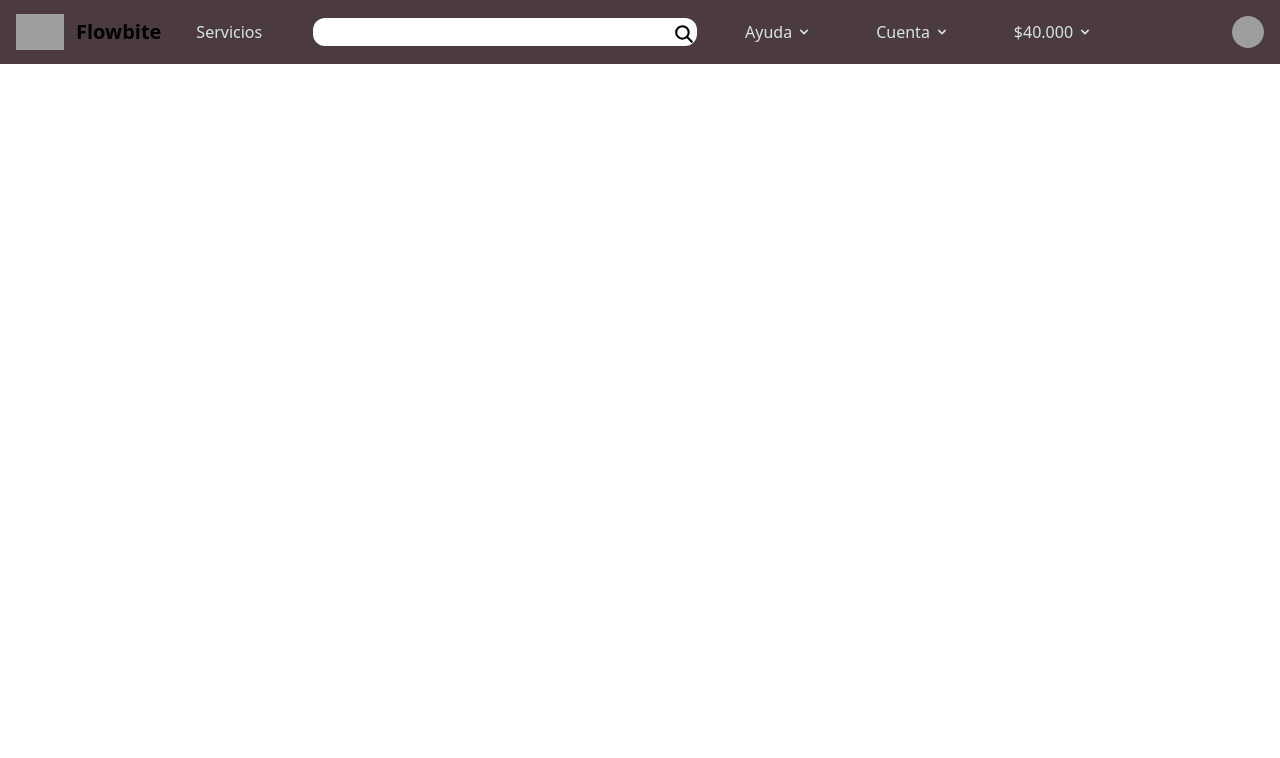
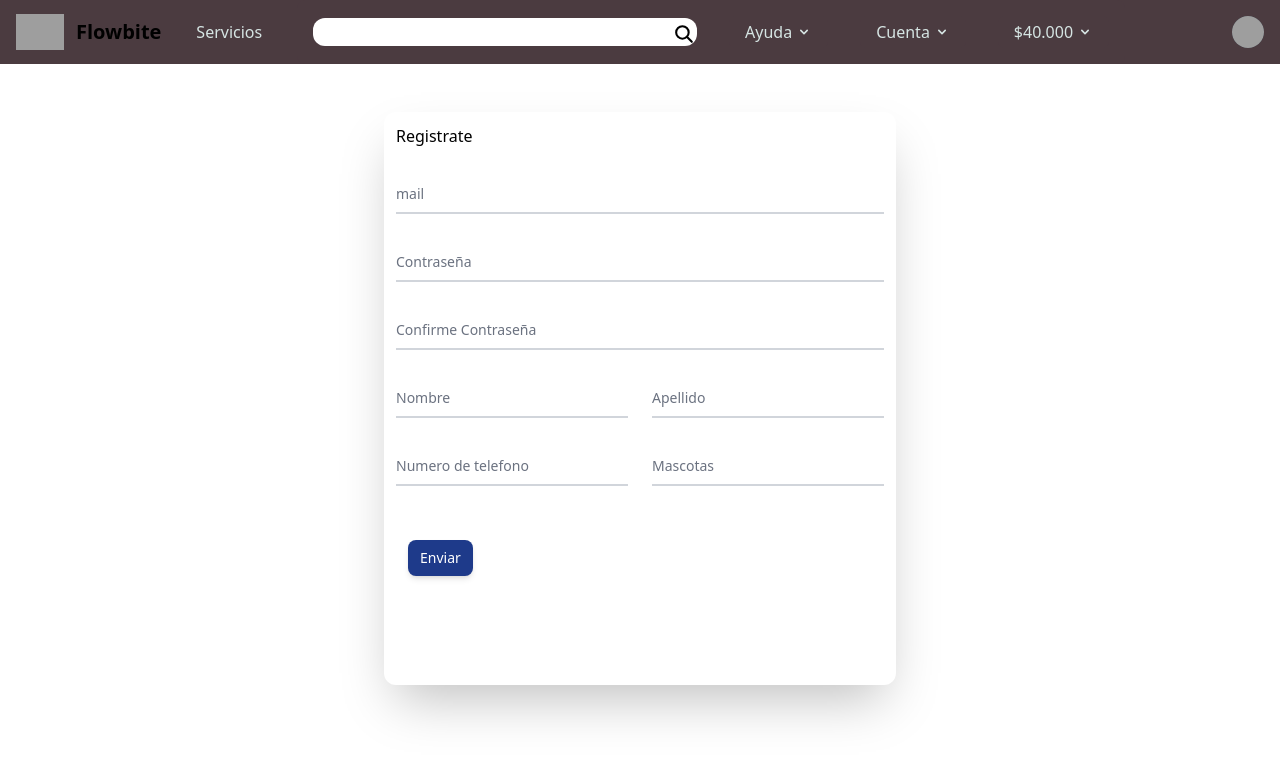
Before and after one commit to PetFriendlyUniverse/Henry-Pf, a React (Vite) app in the folder client/: page /register in a window 1280 px wide. Before the commit this address had no page. Shown: the top 758 px of the page. Built offline with nearby package versions, Linux system fonts and the light colour scheme; grey boxes are pictures that could not be loaded.

Commit message:
aprueben y no jodan loco

```diff
--- a/client/src/App.jsx
+++ b/client/src/App.jsx
@@ -4,6 +4,7 @@ import Landing from "./pages/Landing/Landing";
 import ProductDetail from "./pages/ecommerce/ProductDetail/ProductDetail";
 import ShoppingCart from "./pages/ecommerce/ShoppingCart/ShoppingCart";
 import Checkout from "./pages/ecommerce/Checkout/Checkout";
+import FormProfile from "./pages/ecommerce/Forms/FormProfile/FormProfile";
 import Profile from "./pages/ecommerce/Profile/Profile";
 import NotFound from "./components/NotFound/NotFound";
 
@@ -21,6 +22,7 @@ function App() {
         <Route path="/shop/detail/:id" element={<ProductDetail />} />
         <Route path="/shop/shoppingcart" element={<ShoppingCart />} />
         <Route path="/shop/checkout" element={<Checkout />} />
+        <Route path="/register" element={<FormProfile />} />
         <Route path="/profile" element={<Profile />} />
         <Route path="*" element={<NotFound />} />
       </Routes>
--- a/client/src/components/Button/LinkButton.jsx
+++ b/client/src/components/Button/LinkButton.jsx
@@ -1,6 +1,6 @@
 function LinkButton({ component }) {
   return (
-    <button className="focus:bg-blue-900 mx-3 rounded-lg bg-blue px-3 py-2 text-center text-sm font-medium text-white shadow-md hover:bg-blueHover">
+    <button className="mx-3 rounded-lg bg-blue-900 px-3 py-2 text-center text-sm font-medium text-white shadow-md hover:bg-blueHover focus:bg-blue-900">
       {component}
     </button>
   );
--- a/client/src/pages/ecommerce/Forms/FormProfile/FormProfile.jsx
+++ b/client/src/pages/ecommerce/Forms/FormProfile/FormProfile.jsx
@@ -1,10 +1,13 @@
+import axios from "axios";
 import { useState } from "react";
+
+import validationProfile from "../Validations/Profile";
 
 import LinkButton from "../../../../components/Button/LinkButton";
 
 function FormProfile() {
   const [form, setForm] = useState({
-    email: "",
+    mail: "",
     password: "",
     repeatPassword: "",
     name: "",
@@ -13,7 +16,7 @@ function FormProfile() {
     pets: [],
   });
   const [errors, setErrors] = useState({
-    email: "",
+    mail: "",
     password: "",
     name: "",
     lastname: "",
@@ -26,35 +29,36 @@ function FormProfile() {
       setForm({ ...form, [property]: [value] });
     } else {
       setForm({ ...form, [property]: value });
-      //setErrors({...errors, ...validation({[property]: [value]})})
+      setErrors({ ...errors, ...validationProfile({ [property]: [value] }) });
     }
-    console.log(form);
   };
   const handleSubmit = (e) => {
     e.preventDefault();
+    axios.post("user/create", form);
   };
   return (
-    <div className="mt-14 flex h-screen justify-center">
+    <div className="flex h-screen justify-center pt-28">
       <form
         onSubmit={handleSubmit}
-        className="rounded-xl p-3 shadow-2xl lg:h-2/3 lg:w-2/5"
+        className="rounded-xl p-3 shadow-2xl lg:h-5/6 lg:w-2/5"
       >
         <h3 className="mb-6">Registrate</h3>
         <div className="group relative z-0 mb-6 h-11 w-full">
           <input
             onChange={handleChange}
             type="text"
-            name="email"
-            value={form.email}
-            className="dark:focus:border-blue-500 focus:border-blue-600 peer block w-full appearance-none border-0 border-b-2 border-gray-300 bg-transparent py-2.5 px-0 text-sm text-gray-900 focus:outline-none focus:ring-0 dark:border-gray-600 "
+            name="mail"
+            value={form.mail}
+            className="peer block w-full appearance-none border-0 border-b-2 border-gray-300 bg-transparent py-2.5 px-0 text-sm text-gray-900  focus:outline-none focus:ring-0 dark:border-gray-600 dark:focus:border-gray-900 "
             placeholder=" "
+            autoComplete="off"
           />
-          <label className="peer-focus:text-blue-600 peer-focus:dark:text-blue-500 absolute top-3 -z-10 origin-[0] -translate-y-6 scale-75 transform text-sm text-gray-500 duration-300 peer-placeholder-shown:translate-y-0 peer-placeholder-shown:scale-100 peer-focus:left-0 peer-focus:-translate-y-6 peer-focus:scale-75 peer-focus:font-medium dark:text-gray-400">
-            Email
+          <label className="absolute top-3 -z-10 origin-[0] -translate-y-6 scale-75 transform text-sm text-gray-500 duration-300 peer-placeholder-shown:translate-y-0 peer-placeholder-shown:scale-100 peer-focus:left-0 peer-focus:-translate-y-6 peer-focus:scale-75 peer-focus:font-medium peer-focus:text-gray-900 dark:text-gray-400 peer-focus:dark:text-gray-900">
+            mail
           </label>
-          {!form.email ? null : (
+          {!form.mail ? null : (
             <div>
-              <p className="text-red">{`Por favor escribe un email valido`}</p>
+              <p className="text-red-700">{`Por favor escribe un mail valido`}</p>
             </div>
           )}
         </div>
@@ -64,19 +68,16 @@ function FormProfile() {
             type="text"
             name="password"
             value={form.password}
-            className="dark:focus:border-blue-500 focus:border-blue-600 peer block w-full appearance-none border-0 border-b-2 border-gray-300 bg-transparent py-2.5 px-0 text-sm text-gray-900 focus:outline-none focus:ring-0 dark:border-gray-600 "
+            className="peer block w-full appearance-none border-0 border-b-2 border-gray-300 bg-transparent py-2.5 px-0 text-sm text-gray-900 focus:border-gray-900 focus:outline-none focus:ring-0 dark:border-gray-600 dark:focus:border-gray-900 "
             placeholder=" "
-            required
+            autoComplete="off"
           />
-          <label
-            for="password"
-            className="peer-focus:text-blue-600 peer-focus:dark:text-blue-500 absolute top-3 -z-10 origin-[0] -translate-y-6 scale-75 transform text-sm text-gray-500 duration-300 peer-placeholder-shown:translate-y-0 peer-placeholder-shown:scale-100 peer-focus:left-0 peer-focus:-translate-y-6 peer-focus:scale-75 peer-focus:font-medium dark:text-gray-400"
-          >
+          <label className="absolute top-3 -z-10 origin-[0] -translate-y-6 scale-75 transform text-sm text-gray-500 duration-300 peer-placeholder-shown:translate-y-0 peer-placeholder-shown:scale-100 peer-focus:left-0 peer-focus:-translate-y-6 peer-focus:scale-75 peer-focus:font-medium peer-focus:text-gray-900 dark:text-gray-400 peer-focus:dark:text-gray-900">
             Contraseña
           </label>
-          {!form.email ? null : (
+          {!form.mail ? null : (
             <div>
-              <p className="text-red">{`Por favor escribe un email valido`}</p>
+              <p className="text-red-700">{`Por favor escribe un mail valido`}</p>
             </div>
           )}
         </div>
@@ -86,19 +87,16 @@ function FormProfile() {
             type="text"
             name="repeatPassword"
             value={form.repeatPassword}
-            className="dark:focus:border-blue-500 focus:border-blue-600 peer block w-full appearance-none border-0 border-b-2 border-gray-300 bg-transparent py-2.5 px-0 text-sm text-gray-900 focus:outline-none focus:ring-0 dark:border-gray-600 "
+            className="peer block w-full appearance-none border-0 border-b-2 border-gray-300 bg-transparent py-2.5 px-0 text-sm text-gray-900 focus:border-gray-900 focus:outline-none focus:ring-0 dark:border-gray-600 dark:focus:border-gray-900 "
             placeholder=" "
-            required
+            autoComplete="off"
           />
-          <label
-            for="repeatPassword"
-            className="peer-focus:text-blue-600 peer-focus:dark:text-blue-500 absolute top-3 -z-10 origin-[0] -translate-y-6 scale-75 transform text-sm text-gray-500 duration-300 peer-placeholder-shown:translate-y-0 peer-placeholder-shown:scale-100 peer-focus:left-0 peer-focus:-translate-y-6 peer-focus:scale-75 peer-focus:font-medium dark:text-gray-400"
-          >
+          <label className="absolute top-3 -z-10 origin-[0] -translate-y-6 scale-75 transform text-sm text-gray-500 duration-300 peer-placeholder-shown:translate-y-0 peer-placeholder-shown:scale-100 peer-focus:left-0 peer-focus:-translate-y-6 peer-focus:scale-75 peer-focus:font-medium peer-focus:text-gray-900 dark:text-gray-400 peer-focus:dark:text-gray-900">
             Confirme Contraseña
           </label>
-          {!form.email ? null : (
+          {!form.mail ? null : (
             <div>
-              <p className="text-red">{`Por favor escribe un email valido`}</p>
+              <p className="text-red-700">{`Por favor escribe un mail valido`}</p>
             </div>
           )}
         </div>
@@ -109,19 +107,16 @@ function FormProfile() {
               type="text"
               name="name"
               value={form.name}
-              className="dark:focus:border-blue-500 focus:border-blue-600 peer block w-full appearance-none border-0 border-b-2 border-gray-300 bg-transparent py-2.5 px-0 text-sm text-gray-900 focus:outline-none focus:ring-0 dark:border-gray-600 "
+              className="peer block w-full appearance-none border-0 border-b-2 border-gray-300 bg-transparent py-2.5 px-0 text-sm text-gray-900 focus:border-gray-900 focus:outline-none focus:ring-0 dark:border-gray-600 dark:focus:border-gray-900 "
               placeholder=" "
-              required
+              autoComplete="off"
             />
-            <label
-              for="name"
-              className="peer-focus:text-blue-600 peer-focus:dark:text-blue-500 absolute top-3 -z-10 origin-[0] -translate-y-6 scale-75 transform text-sm text-gray-500 duration-300 peer-placeholder-shown:translate-y-0 peer-placeholder-shown:scale-100 peer-focus:left-0 peer-focus:-translate-y-6 peer-focus:scale-75 peer-focus:font-medium dark:text-gray-400"
-            >
+            <label className="absolute top-3 -z-10 origin-[0] -translate-y-6 scale-75 transform text-sm text-gray-500 duration-300 peer-placeholder-shown:translate-y-0 peer-placeholder-shown:scale-100 peer-focus:left-0 peer-focus:-translate-y-6 peer-focus:scale-75 peer-focus:font-medium peer-focus:text-gray-900 dark:text-gray-400 peer-focus:dark:text-gray-900">
               Nombre
             </label>
-            {!form.email ? null : (
+            {!form.mail ? null : (
               <div>
-                <p className="text-red">{`Por favor escribe un email valido`}</p>
+                <p className="text-red-700">{`Por favor escribe un mail valido`}</p>
               </div>
             )}
           </div>
@@ -131,19 +126,16 @@ function FormProfile() {
               type="text"
               name="lastname"
               value={form.lastname}
-              className="dark:focus:border-blue-500 focus:border-blue-600 peer block w-full appearance-none border-0 border-b-2 border-gray-300 bg-transparent py-2.5 px-0 text-sm text-gray-900 focus:outline-none focus:ring-0 dark:border-gray-600 "
+              className="peer block w-full appearance-none border-0 border-b-2 border-gray-300 bg-transparent py-2.5 px-0 text-sm text-gray-900 focus:border-gray-900 focus:outline-none focus:ring-0 dark:border-gray-600 dark:focus:border-gray-900 "
               placeholder=" "
-              required
+              autoComplete="off"
             />
-            <label
-              for="lastname"
-              className="peer-focus:text-blue-600 peer-focus:dark:text-blue-500 absolute top-3 -z-10 origin-[0] -translate-y-6 scale-75 transform text-sm text-gray-500 duration-300 peer-placeholder-shown:translate-y-0 peer-placeholder-shown:scale-100 peer-focus:left-0 peer-focus:-translate-y-6 peer-focus:scale-75 peer-focus:font-medium dark:text-gray-400"
-            >
+            <label className="absolute top-3 -z-10 origin-[0] -translate-y-6 scale-75 transform text-sm text-gray-500 duration-300 peer-placeholder-shown:translate-y-0 peer-placeholder-shown:scale-100 peer-focus:left-0 peer-focus:-translate-y-6 peer-focus:scale-75 peer-focus:font-medium peer-focus:text-gray-900 dark:text-gray-400 peer-focus:dark:text-gray-900">
               Apellido
             </label>
-            {!form.email ? null : (
+            {!form.mail ? null : (
               <div>
-                <p className="text-red">{`Por favor escribe un email valido`}</p>
+                <p className="text-red-700">{`Por favor escribe un mail valido`}</p>
               </div>
             )}
           </div>
@@ -155,19 +147,16 @@ function FormProfile() {
               type="number"
               name="phone"
               value={form.phone}
-              className="dark:focus:border-blue-500 focus:border-blue-600 peer block w-full appearance-none border-0 border-b-2 border-gray-300 bg-transparent py-2.5 px-0 text-sm text-gray-900 focus:outline-none focus:ring-0 dark:border-gray-600 "
+              className="peer block w-full appearance-none border-0 border-b-2 border-gray-300 bg-transparent py-2.5 px-0 text-sm text-gray-900 focus:border-gray-900 focus:outline-none focus:ring-0 dark:border-gray-600 dark:focus:border-gray-900 "
               placeholder=" "
-              required
+              autoComplete="off"
             />
-            <label
-              for="phone"
-              className="peer-focus:text-blue-600 peer-focus:dark:text-blue-500 absolute top-3 -z-10 origin-[0] -translate-y-6 scale-75 transform text-sm text-gray-500 duration-300 peer-placeholder-shown:translate-y-0 peer-placeholder-shown:scale-100 peer-focus:left-0 peer-focus:-translate-y-6 peer-focus:scale-75 peer-focus:font-medium dark:text-gray-400"
-            >
+            <label className="absolute top-3 -z-10 origin-[0] -translate-y-6 scale-75 transform text-sm text-gray-500 duration-300 peer-placeholder-shown:translate-y-0 peer-placeholder-shown:scale-100 peer-focus:left-0 peer-focus:-translate-y-6 peer-focus:scale-75 peer-focus:font-medium peer-focus:text-gray-900 dark:text-gray-400 peer-focus:dark:text-gray-900">
               Numero de telefono
             </label>
-            {!form.email ? null : (
+            {!form.mail ? null : (
               <div>
-                <p className="text-red">{`Por favor escribe un email valido`}</p>
+                <p className="text-red-700">{`Por favor escribe un mail valido`}</p>
               </div>
             )}
           </div>
@@ -178,19 +167,16 @@ function FormProfile() {
               name="pets"
               value={form.pets}
               id="pets"
-              className="dark:focus:border-blue-500 focus:border-blue-600 peer block w-full appearance-none border-0 border-b-2 border-gray-300 bg-transparent py-2.5 px-0 text-sm text-gray-900 focus:outline-none focus:ring-0 dark:border-gray-600 "
+              className="peer block w-full appearance-none border-0 border-b-2 border-gray-300 bg-transparent py-2.5 px-0 text-sm text-gray-900 focus:border-gray-900 focus:outline-none focus:ring-0 dark:border-gray-600 dark:focus:border-gray-900 "
               placeholder=" "
-              required
+              autoComplete="off"
             />
-            <label
-              for="pet"
-              className="peer-focus:text-blue-600 peer-focus:dark:text-blue-500 absolute top-3 -z-10 origin-[0] -translate-y-6 scale-75 transform text-sm text-gray-500 duration-300 peer-placeholder-shown:translate-y-0 peer-placeholder-shown:scale-100 peer-focus:left-0 peer-focus:-translate-y-6 peer-focus:scale-75 peer-focus:font-medium dark:text-gray-400"
-            >
+            <label className="absolute top-3 -z-10 origin-[0] -translate-y-6 scale-75 transform text-sm text-gray-500 duration-300 peer-placeholder-shown:translate-y-0 peer-placeholder-shown:scale-100 peer-focus:left-0 peer-focus:-translate-y-6 peer-focus:scale-75 peer-focus:font-medium peer-focus:text-gray-900 dark:text-gray-400 peer-focus:dark:text-gray-900">
               Mascotas
             </label>
-            {!form.email ? null : (
+            {!form.mail ? null : (
               <div>
-                <p className="text-red">{`Por favor escribe un email valido`}</p>
+                <p className="text-red-700">{`Por favor escribe un mail valido`}</p>
               </div>
             )}
           </div>
```
Also changed, not shown: client/src/pages/ecommerce/Forms/Validations/Profile.js (renamed from client/src/pages/ecommerce/Forms/FormProfile/Validations/Profile.js).
